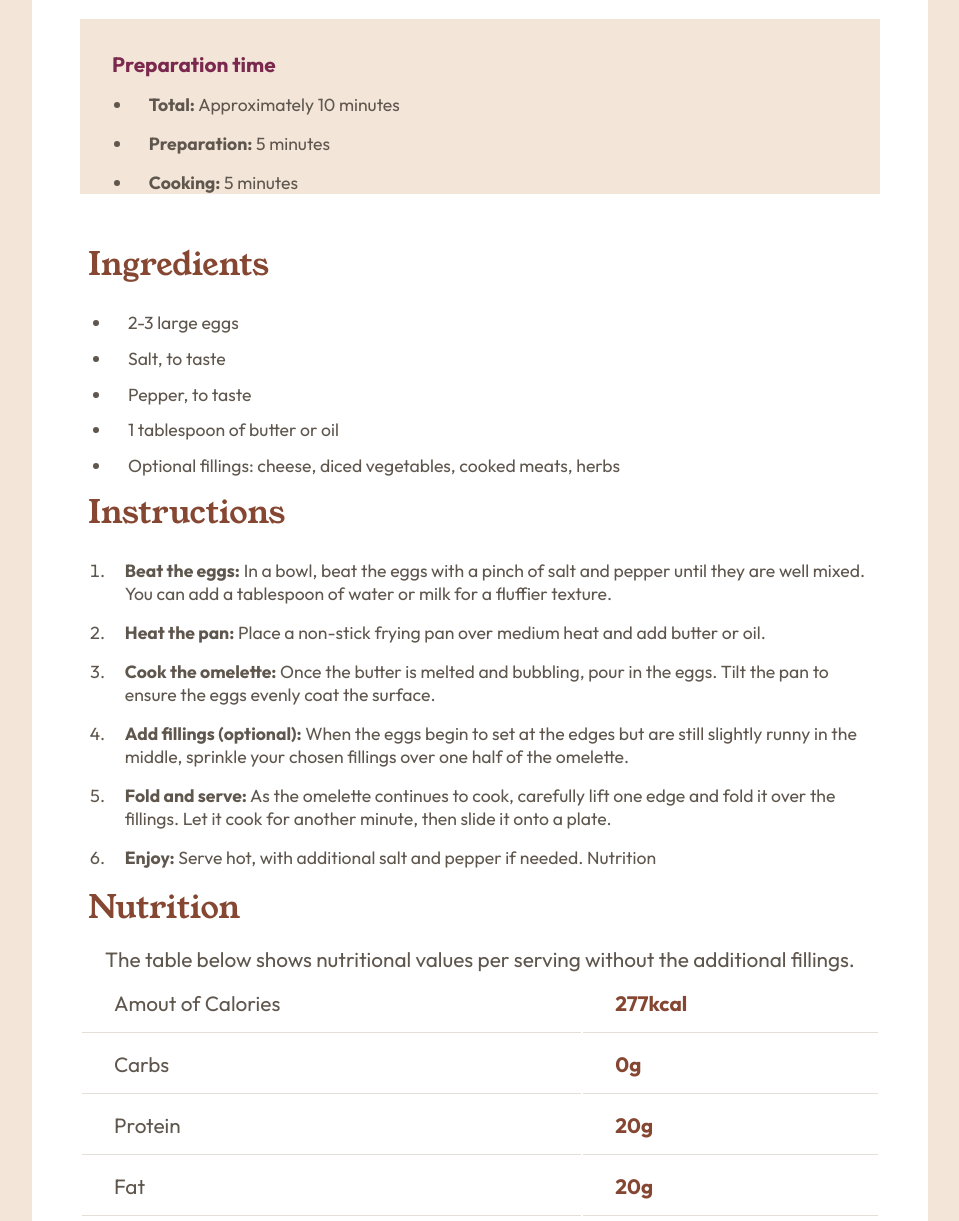
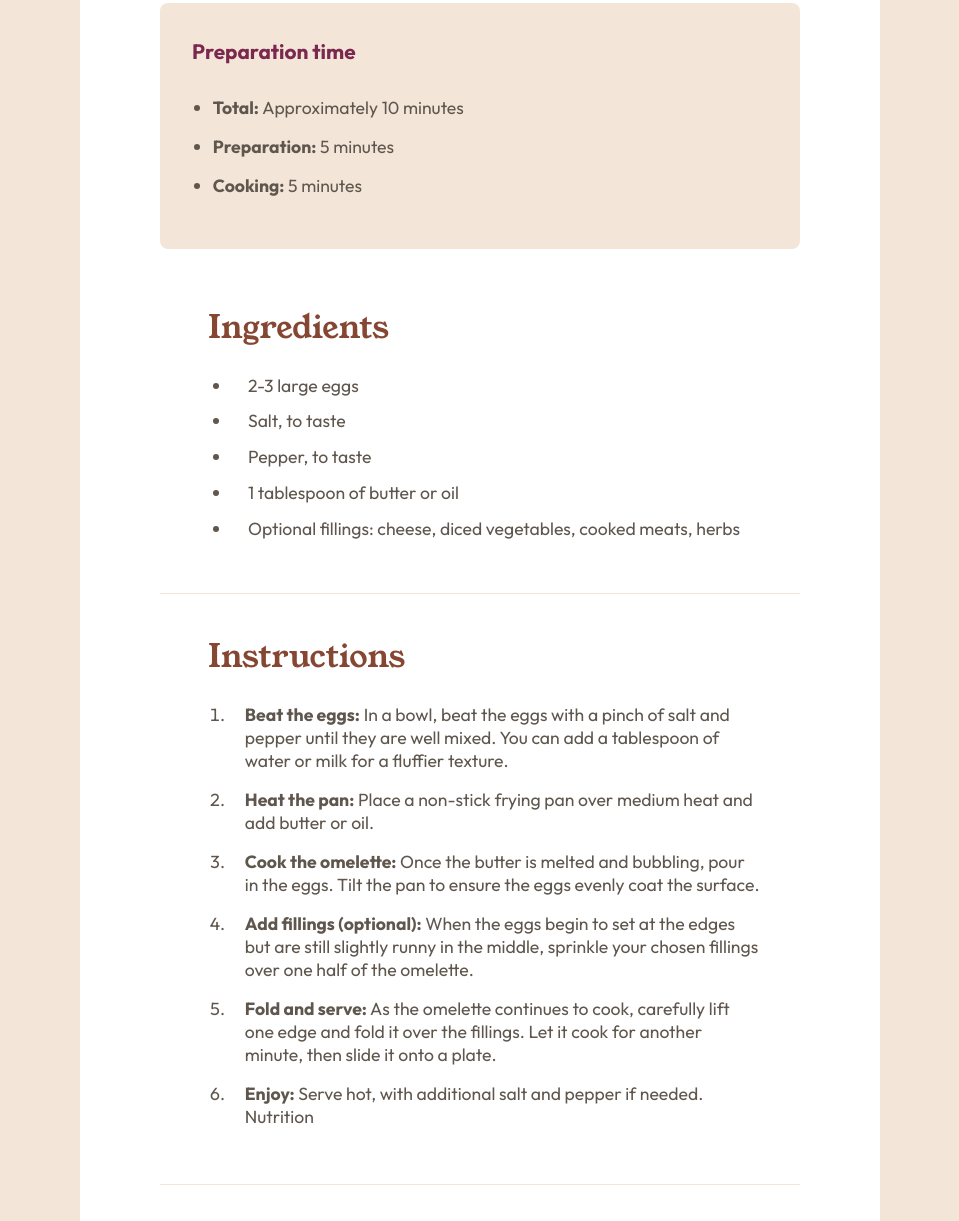
Before and after one commit to jarthurofv/recipe-page, a plain HTML site: page index.html in a window 1280 px wide. Shown: the part 710-1931 px from the top of the page, without its empty margins (160-1119 px from the left). Drawn offline with Linux system fonts and the light colour scheme.

Commit message:
Update style.css

```diff
--- a/style.css
+++ b/style.css
@@ -6,7 +6,7 @@
 
 body {
   width: 100%;
-  height: 100vh;
+  min-height: 100vh;
   font-size: 16px;
   background-color: hsl(30, 54%, 90%);
   color: hsl(30, 10%, 34%);
@@ -18,11 +18,17 @@ body {
   flex-direction: column;
   justify-content: center;
   align-items: flex-start;
-  width: 70%;
+  width: 100%;
+  max-width: 50rem;
   margin: 5rem auto;
   padding: 3rem;
   background-color: hsl(0, 0%, 100%);
   border-radius: 10px;
+}
+
+header,
+main {
+  padding: 0 2rem;
 }
 
 img {
@@ -49,23 +55,22 @@ img {
 .preparation-container {
   background-color: hsl(30, 54%, 90%);
   width: 100%;
-  padding-top: 2rem;
+  padding: 1.2rem 2rem;
+  border-radius: 8px;
 }
 
 .preparation {
   color: hsl(332, 51%, 32%);
   font-size: 1.3rem;
-  padding-left: 2rem;
-  margin-bottom: 1rem;
+  padding-top: 1rem;
+  margin-bottom: 2rem;
 }
 
 .prep-list {
-  padding-left: 2rem;
-  margin-bottom: 2.5rem;
+  margin-bottom: 2rem;
 }
 
 .prep-list li {
-  padding-left: 1rem;
   margin-left: 1.3rem;
   margin-bottom: 1rem;
   font-size: 1.1rem;
@@ -77,7 +82,7 @@ img {
   font-family: "Young Serif";
   color: hsl(14, 45%, 36%);
   font-weight: 500;
-  margin-top: 3rem;
+  margin-top: 1rem;
   margin-bottom: 1.5rem;
 }
 
@@ -91,11 +96,9 @@ img {
   font-size: 1.1rem;
 }
 
-.separator {
-  width: 100%;
-  background-color: hsl(30, 54%, 90%);
-  height: 1px;
-  margin: 2.5rem auto;
+.sect-wseparator {
+  border-bottom: 1px solid hsl(30, 54%, 90%);
+  padding: 2.5rem;
 }
 
 .instructions {
@@ -125,18 +128,20 @@ ol li {
   font-family: "Young Serif";
   color: hsl(14, 45%, 36%);
   font-weight: 500;
+  margin-top: 3rem;
   margin-bottom: 1rem;
+  margin-left: 2rem;
 }
 
-.nutri-text {
-  font-size: 1.3rem;
+caption {
+  font-size: 1.2rem;
   margin-bottom: 2rem;
-  padding: 0 0.5rem;
+  padding: 0 0.4rem;
 }
 
 table {
   margin: 0 auto;
-  font-size: 1.3rem;
+  font-size: 1.2rem;
   width: 100%;
 }
 
```
